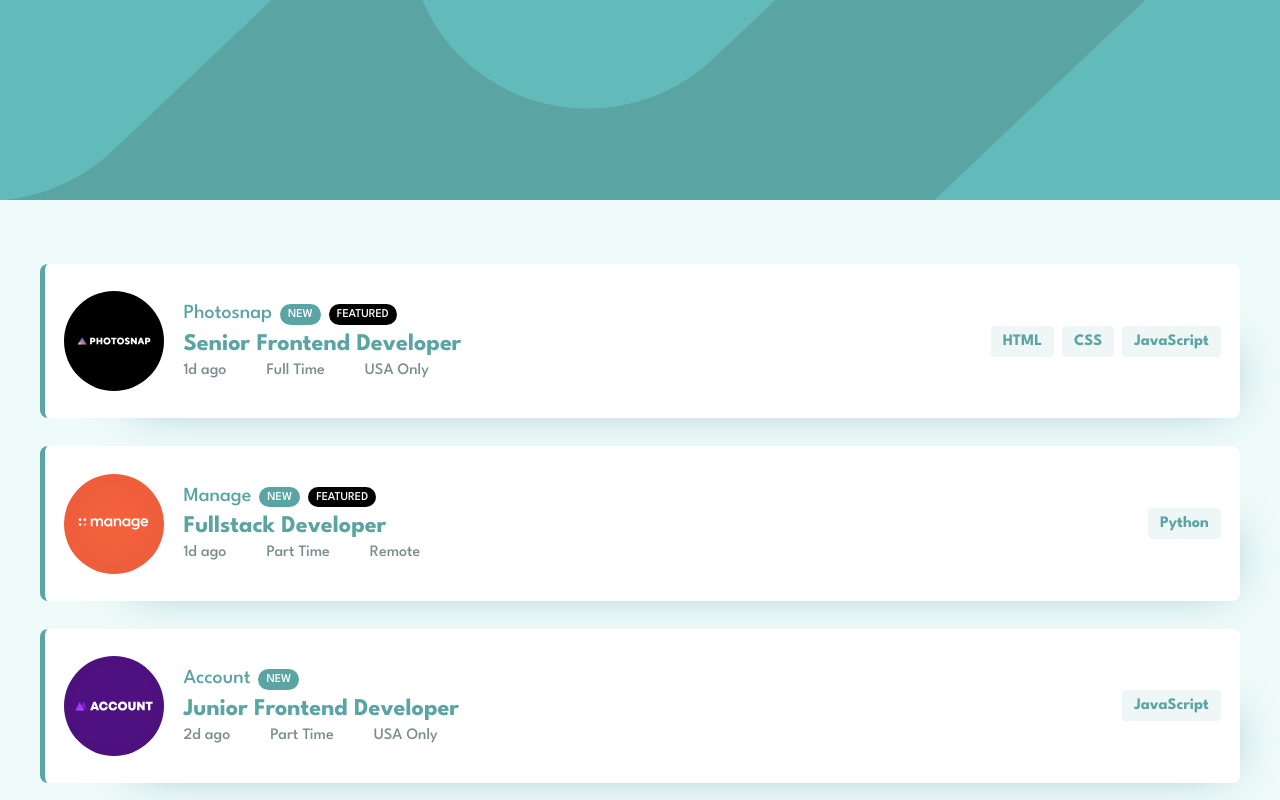
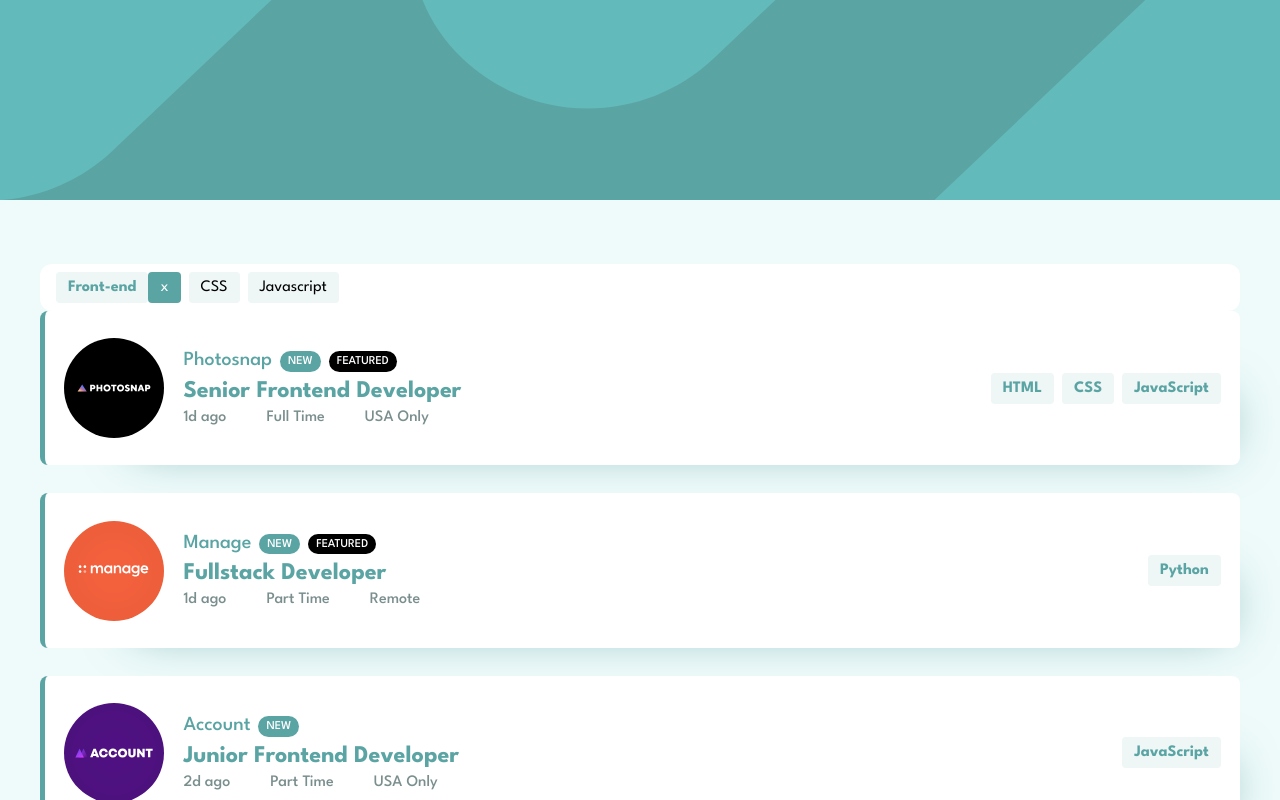
Before and after one commit to ThaisGO/jobs-list, a Vue app: page / in a window 1280 px wide. Shown: the top 800 px of the page. Built offline with nearby package versions, Linux system fonts and the light colour scheme; data requests are answered from the project's data file.

Commit message:
bit commit

```diff
--- a/src/components/JobCard.vue
+++ b/src/components/JobCard.vue
@@ -101,7 +101,6 @@ export default defineComponent({
     }
 
     &-tags {
-
         justify-content: end;
         gap: 0.5rem;
 
--- a/src/views/HomeView.vue
+++ b/src/views/HomeView.vue
@@ -2,6 +2,12 @@
   <HeadBanner />
   <div v-if="error">{{ error }}</div>
   <main class="container">
+    <div class="filter">
+      <div class="item"><span class="item-label">Front-end</span></div><span class="item-icon">x</span>
+      <div class="item">CSS</div>
+      <div class="item">Javascript</div>
+    </div>
+
     <div v-if="jobs.length">
       <JobCard :jobs="jobs" @filter="filterJobs" />
     </div>
@@ -10,7 +16,7 @@
 
 <script>
 // @ is an alias to /src
-import { onBeforeMount, onMounted} from "vue";
+import { onBeforeMount, onMounted } from "vue";
 
 import HeadBanner from "../components/HeadBanner.vue";
 import JobCard from "@/components/JobCard.vue";
@@ -49,6 +55,44 @@ export default {
 </script>
 
 <style lang="scss" scoped>
+@import '@/assets/styles/variables.scss';
+
+.container {
+  .filter {
+    display: flex;
+    justify-content: flex-start;
+    align-items: center;
+    width: 100%;
+    background: white;
+    border-radius: 12px;
+    padding: 8px;
+
+    .item {
+      margin-left: 8px;
+      padding: 0.5rem 0.75rem;
+      border-radius: 4px;
+      background-color: $color-light-grayish-cyan;
+
+      &-label {
+        font-size: 1rem;
+        font-weight: 700;
+        // opacity: 1;
+        color: $color-dark-cyan;
+
+      }
+
+      &-icon {
+        font-size: 1rem;
+        padding: 0.5rem 0.75rem;
+            border-radius: 4px;
+        color: white;
+        background-color: $color-dark-cyan;
+      }
+
+    }
+  }
+}
+
 main {
   margin-top: 4rem;
 }
```
